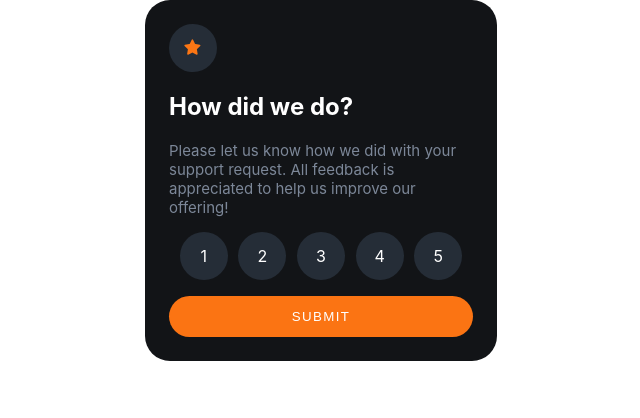
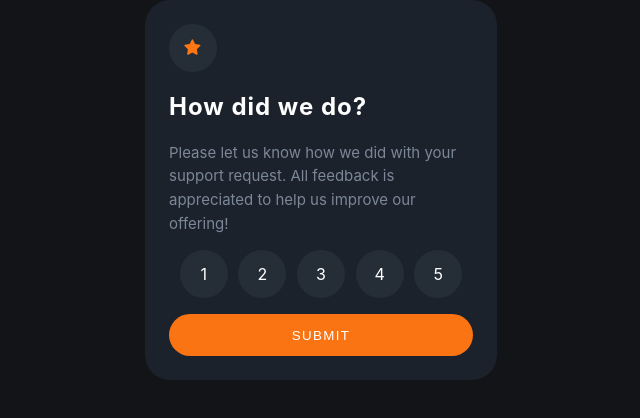
Before and after one commit to Skuiggly/interactive-rating-component, a React (Create React App) app: page / in a window 1280 px wide. Shown: the top 418 px of the page, without its empty margins (319-959 px from the left). Built offline with nearby package versions, Linux system fonts and the light colour scheme; the HTML template or start-up script is replaced by a standard one.

Commit message:
style: update styles & move variables to index.css

```diff
--- a/src/components/RatingWindow.tsx
+++ b/src/components/RatingWindow.tsx
@@ -14,13 +14,13 @@ const RatingWindow = () => {
     setSelectedRating(n);
     console.log(n);
   }
-
-  const ratingButtons = [1, 2, 3, 4, 5].map((n) => {
+  const possibleRatings =[1, 2, 3, 4, 5];
+  const ratingButtons = possibleRatings.map((n) => {
     return (
-      <label key={n}>
-        <input type="radio" value={n} name="rating" required onClick={() => changeSelectedRating(n)}/>
-        <span>{n}</span>
-      </label>
+      <div key={n}>
+        <input value={n} onClick={() => changeSelectedRating(n)} id={n.toString()} name="rating" type="radio" required/>
+        <label htmlFor={n.toString()}>{n}</label>
+      </div>
     )
   })
   if (!submitted) {
@@ -30,8 +30,8 @@ const RatingWindow = () => {
         {/* Couldn't find a better way to center the SVG than playing with viewbox */}
         <StarIcon viewBox="-16 -16 50 50"/>
       </div>
-      <h2>How did we do?</h2>
-      <p>Please let us know how we did with your support request. All feedback is appreciated to help us improve our offering!</p>
+      <h2 className="heading">How did we do?</h2>
+      <p className="text">Please let us know how we did with your support request. All feedback is appreciated to help us improve our offering!</p>
       <form>
         {ratingButtons}
         <input type="submit" onClick={() => {
@@ -47,7 +47,7 @@ const RatingWindow = () => {
     return (
       <div className="container thanks">
         <ThanksIcon />
-        <p className="rating-text">
+        <p className="text rating-text">
           You selected {selectedRating} out of 5
         </p>
         <h2>Thank you!</h2>
--- a/src/css/rating-window.css
+++ b/src/css/rating-window.css
@@ -1,21 +1,16 @@
-:root {
-  /* Colors */
-  --primary: hsl(25, 97%, 53%);
-  --white: hsl(0, 0%, 100%);
-  --light-grey: hsl(217, 12%, 63%);
-  --medium-grey: hsl(216, 12%, 54%);
-  --dark-blue: hsl(213, 19%, 18%);
-  --very-dark-blue: hsl(216, 12%, 8%);
-  /* Typography */
-}
+/* Typography */
 p {
   color: var(--medium-grey);
   font-size: 15px;
+  line-height: 2.5ch;
+}
+.heading {
+  letter-spacing: 1px;
 }
 
 /* Rating window styling */
 .container {
-  background-color: var(--very-dark-blue);
+  background-color: var(--dark-blue);
   color: var(--white);
 
   aspect-ratio: 1 / 1;
@@ -25,7 +20,7 @@ p {
   border-radius: 25px;
 }
 .star-icon {
-  background-color: var(--dark-blue);
+  background-color: var(--dark-blue-grey);
 
   aspect-ratio: 1/1;
   width: 3em;
@@ -46,12 +41,13 @@ form {
 
   row-gap: 1em;
 }
+/* Rating buttons */
 label {
   display: flex;
   justify-content: center;
   align-items: center;
 
-  background-color: var(--dark-blue);
+  background-color: var(--dark-blue-grey);
 
   aspect-ratio: 1/1;
   width: 3em;
@@ -65,12 +61,14 @@ label:hover {
   cursor: pointer;
   background-color: var(--primary);
 }
-label + input:checked {
+input:checked + label {
+  cursor: default;
   background-color: var(--medium-grey);
 }
 input[type="radio"] {
   display: none;
 }
+/* Submit button */
 input[type="submit"] {
   background-color: var(--primary);
   color: var(--white);
@@ -101,7 +99,7 @@ input[type="submit"]:hover {
 
 }
 .rating-text {
-  background-color: var(--dark-blue);
+  background-color: var(--dark-blue-grey);
   color: var(--primary);
 
   padding: 1ch;
--- a/src/index.css
+++ b/src/index.css
@@ -1,3 +1,15 @@
+:root {
+  /* Colors */
+  --primary: hsl(25, 97%, 53%);
+  --white: hsl(0, 0%, 100%);
+  --light-grey: hsl(217, 12%, 63%);
+  --medium-grey: hsl(216, 12%, 54%);
+  --dark-blue-grey: hsl(210, 19%, 18%);
+  --dark-blue: hsl(215, 23%, 14%);
+  /* --dark-blue: hsl(213, 19%, 18%); */
+  --very-dark-blue: hsl(216, 12%, 8%);
+}
+
 body {
   margin: 0;
   font-family: -apple-system, BlinkMacSystemFont, 'Roboto', 'Segoe UI', 'Oxygen',
@@ -5,6 +17,8 @@ body {
     sans-serif;
   -webkit-font-smoothing: antialiased;
   -moz-osx-font-smoothing: grayscale;
+
+  background-color: var(--very-dark-blue);
 }
 
 code {
```
